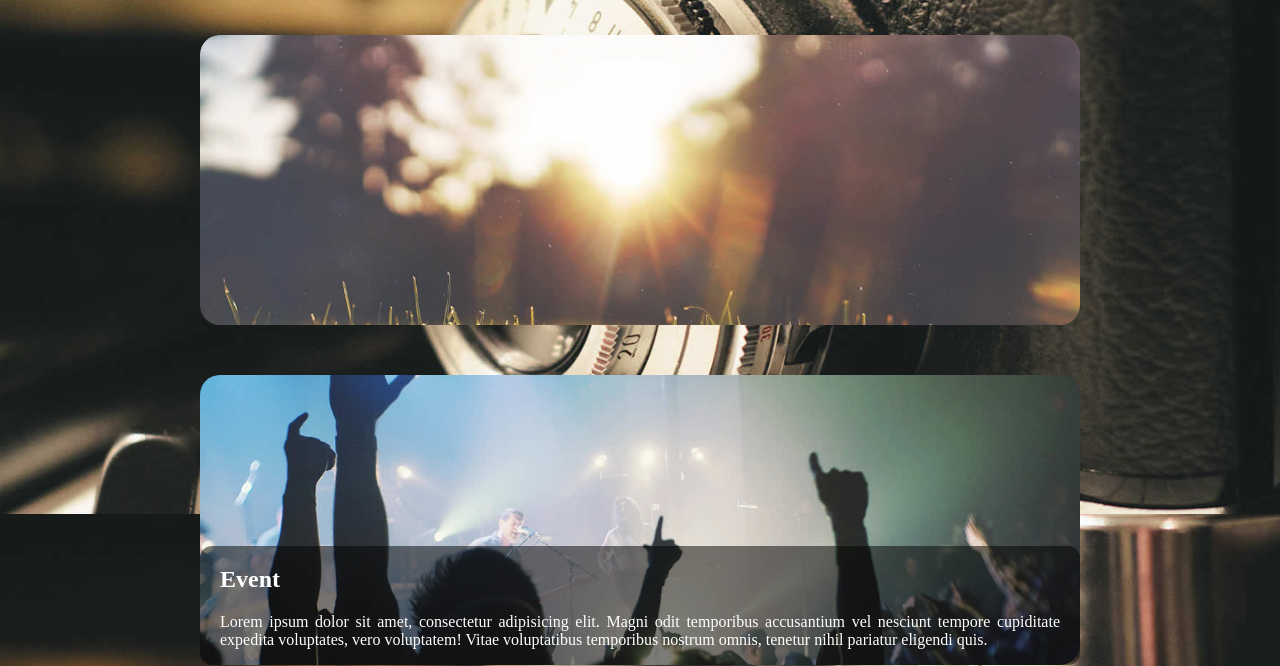
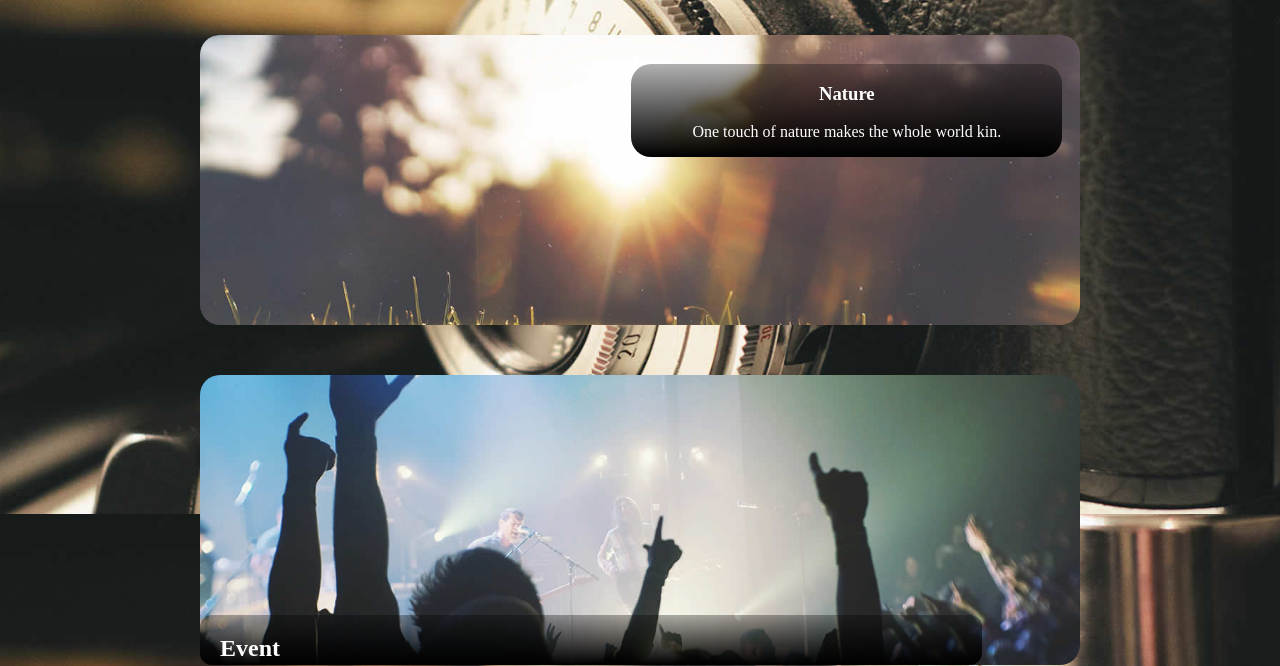
Before and after one commit to Dinaaid/Photography-, a plain HTML site: page index.html in a window 1280 px wide. Shown: the part 286-952 px from the top of the page. Drawn offline with Linux system fonts and the light colour scheme.

Commit message:
version 0.2

```diff
--- a/css/style.css
+++ b/css/style.css
@@ -1,3 +1,7 @@
+* {
+    transition: all 0.3s ease-in-out 0s;
+
+}
 html , body {
     height: 100%;
     margin: 0;
@@ -52,25 +56,47 @@ nav ul li a:hover {
     margin: 50px 200px;
     background-attachment: fixed;
     border-radius: 20px;
+    position: relative;
+}
+.Natureparagraph {
+    position: absolute;
+    /* background-color: black; */
+    background: -webkit-linear-gradient(bottom, rgba(0, 0, 0, 1), rgba(0, 0, 0, 0.3));
+    color: white;
+    top: 10%;
+    right: 2%;
+    padding: 0 2%;
+    border-radius: 20px;
+    width: 45%;
+    height: auto;
+
 }
 .Event {
     background-image: url(../assets/2.jpg);
     height: 290px;
     background-position: center;
+    position: relative;
     margin: 50px 200px;
     background-attachment: fixed;
     border-radius: 20px;
     background-size: cover;
-    position: relative;
 }
 section {
     position: absolute;
     bottom: 0;
     color: white;
     padding: 0 20px;
-    background: rgba(0, 0, 0, 0.5);
+    height: 50px;
+    margin: 0 auto;
+    /* width: 96%; */
+    background-color: black;
+    background: -webkit-linear-gradient(bottom, rgba(0, 0, 0, 1), rgba(0, 0, 0, 0.3));
     text-align: justify;
     border-radius: 12px;
+    overflow: hidden;
+}
+.section:hover {
+    height: auto;
 }
 
 .Music {
@@ -81,7 +107,24 @@ section {
     background-attachment: fixed;
     border-radius: 20px;
     background-size: cover;
+    position: relative;
 }
+.paragarph {
+    position: absolute;
+    bottom: 0;
+    color: white;
+    padding: 0 20px;
+    height: 60px;
+    background-color: black;
+    background: -webkit-linear-gradient(bottom, rgba(0, 0, 0, 1), rgba(0, 0, 0, 0.3));
+    text-align: justify;
+    border-radius: 12px;
+    overflow: hidden;
+}
+.paragarph:hover {
+    height: 70%;
+}
+
 #Design , #Studio {
     border-radius: 12px;
     margin: 0 2%;
--- a/index.html
+++ b/index.html
@@ -23,26 +23,23 @@
             </ul>
     </nav>
       <article class="Nature">
+          <aside class="Natureparagraph">
+              <h3>Nature</h3>
+              <p>One touch of nature makes the whole world kin.</p>
+
+          </aside>
       </article>
       <article class="Event">
           <section>
              <h2>Event</h2>
-             <p>Lorem ipsum dolor sit amet,
-                consectetur adipisicing elit.
-                Magni odit temporibus accusantium vel nesciunt tempore cupiditate expedita
-                voluptates, vero voluptatem! Vitae voluptatibus temporibus nostrum omnis,
-                tenetur nihil pariatur eligendi quis.</p>
+             <p>When people look at my pictures I want them to feel the way they do when they want to read a line of a poem twice</p>
           </section>
       </article>
       <article class="Music">
-            <!-- <section>
+            <section class="paragraph">
                 <h2>Music</h2>
-                <p>Lorem ipsum dolor sit amet,
-                   consectetur adipisicing elit.
-                   Magni odit temporibus accusantium vel nesciunt tempore cupiditate expedita
-                   voluptates, vero voluptatem! Vitae voluptatibus temporibus nostrum omnis,
-                   tenetur nihil pariatur eligendi quis.</p>
-            </section> -->
+                <p>When people look at my pictures I want them to feel the way they do when they want to read a line of a poem twice</p>
+            </section>
       </article>
       <article class="Collection">
           <img id="Design" src="assets/11.jpg" alt="Design">
```
